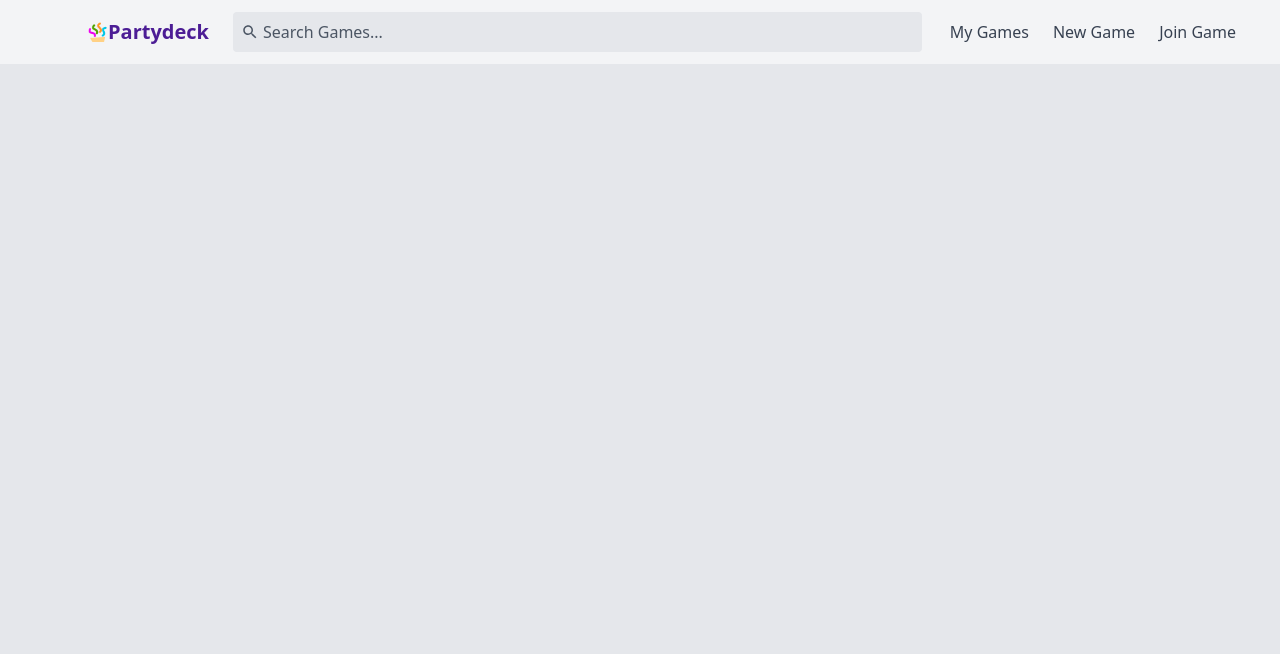
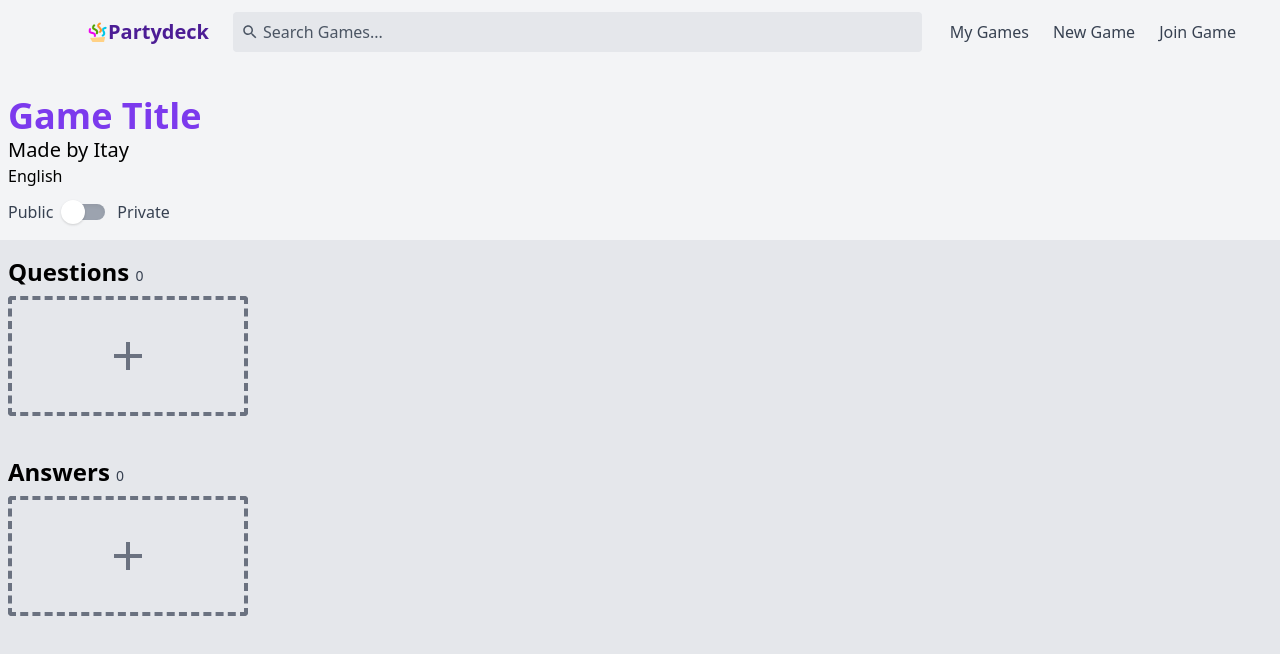
Before and after one commit to itays123/partydeck, a React (Create React App) app in the folder panel/: page /create in a window 1280 px wide. Shown: the top 654 px of the page. Built offline with nearby package versions, Linux system fonts and the light colour scheme.

Commit message:
FEATURE: Create game page

```diff
--- a/panel/src/App.js
+++ b/panel/src/App.js
@@ -3,6 +3,7 @@ import AuthContextProvider from './auth/AuthContext';
 import Login from './auth/login/Login';
 import Profile from './auth/profile/Profile';
 import Register from './auth/register/Register';
+import CreateGame from './game/create/CreateGame';
 import GameViewEdit from './game/GameViewEdit';
 import NavWrapper from './shared/Navigation/NavWrapper';
 import SearchResults from './shared/Search/SearchResults';
@@ -30,6 +31,9 @@ function App() {
           <Route path="/search">
             <SearchResults />
           </Route>
+          <Route path="/create">
+            <CreateGame />
+          </Route>
         </NavWrapper>
       </AuthContextProvider>
     </BrowserRouter>
--- a/panel/src/game/GameActions.js
+++ b/panel/src/game/GameActions.js
@@ -1,3 +1,4 @@
+import NewGamesOnly from './create/NewGamesOnly';
 import EditorOnly from './edit/EditorOnly';
 import { useGameEditorContext } from './edit/GameEditorContext';
 
@@ -5,6 +6,7 @@ const GameActions = () => {
   const { play, remove } = useGameEditorContext();
   return (
     <section className="actions flex justify-start flex-row-reverse">
+      <NewGamesOnly gameShouldExist>
         <button
           className="play px-3 py-1 ml-4 text-purple-900 font-medium flex focus:outline-none"
           onClick={play}
@@ -21,7 +23,9 @@ const GameActions = () => {
           </svg>
           Play
         </button>
+      </NewGamesOnly>
       <EditorOnly>
+        <NewGamesOnly gameShouldExist>
           <button
             className="remove px-3 py-1 ml-4 text-purple-900 font-medium flex focus:outline-none"
             onClick={remove}
@@ -38,6 +42,7 @@ const GameActions = () => {
             </svg>
             Remove
           </button>
+        </NewGamesOnly>
       </EditorOnly>
     </section>
   );
--- /dev/null
+++ b/panel/src/game/create/CreateGame.js
@@ -0,0 +1,29 @@
+import DeckEditorWrapper from '../edit/DeckEditorWrapper';
+import GameEditorContextProvider from '../edit/GameEditorContext';
+import GameActions from '../GameActions';
+import GameSettingsViewEdit from '../GameSettingsViewEdit';
+import GameNameForm from './GameNameForm';
+
+const CreateGame = () => {
+  return (
+    <GameEditorContextProvider>
+      <div className="game-view scrollable">
+        <div className="bg-gray-100 w-full">
+          <header className="container mx-auto pt-8 pb-4 px-2">
+            <section className="details">
+              <GameNameForm />
+              <GameSettingsViewEdit />
+            </section>
+            <GameActions />
+          </header>
+        </div>
+        <div>
+          <DeckEditorWrapper title="Questions" contextEditor="questions" />
+          <DeckEditorWrapper title="Answers" contextEditor="answers" />
+        </div>
+      </div>
+    </GameEditorContextProvider>
+  );
+};
+
+export default CreateGame;
--- /dev/null
+++ b/panel/src/game/create/GameNameForm.js
@@ -0,0 +1,9 @@
+const GameNameForm = () => {
+  return (
+    <h1 className="text-xl md:text-2xl lg:text-4xl font-bold text-purple-600">
+      Game Title
+    </h1>
+  );
+};
+
+export default GameNameForm;
--- /dev/null
+++ b/panel/src/game/create/NewGamesOnly.js
@@ -0,0 +1,8 @@
+import { useGameEditorContext } from '../edit/GameEditorContext';
+
+const NewGamesOnly = ({ children, gameShouldExist = false }) => {
+  const { isGameNew } = useGameEditorContext();
+  return isGameNew !== gameShouldExist ? children : null;
+};
+
+export default NewGamesOnly;
--- a/panel/src/game/edit/EditableCard.js
+++ b/panel/src/game/edit/EditableCard.js
@@ -40,7 +40,7 @@ const EditableCard = ({
           <svg
             xmlns="http://www.w3.org/2000/svg"
             viewBox="0 0 24 24"
-            className="fill-current text-gray-100"
+            className="fill-current text-gray-500"
             width={24}
             height={24}
           >
```
Also changed, not shown: panel/src/game/create/GameLanguageSelect.js (added). Lines whose indentation alone changed are shown as unchanged.
